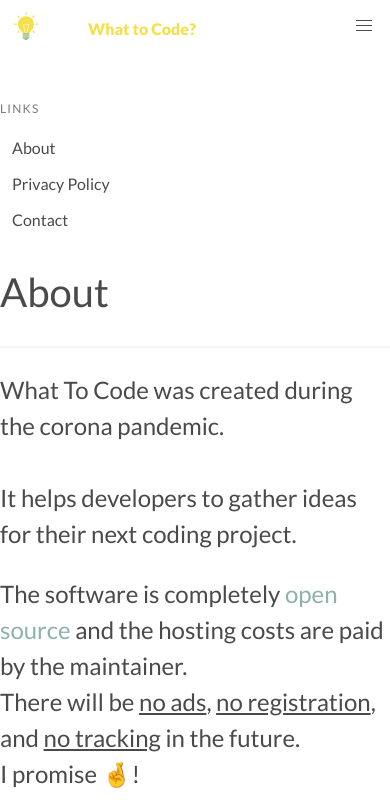
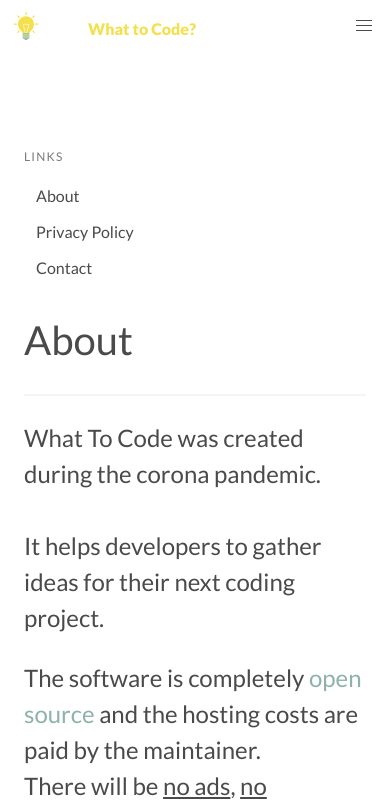
Before and after one commit to bykof/what-to-code, a Next.js app in the folder frontend/: page /about in a window 390 px wide. Shown: the top 811 px of the page. Built offline with nearby package versions, Linux system fonts and the light colour scheme.

Commit message:
Fix mobile view

```diff
--- a/frontend/components/Layout.js
+++ b/frontend/components/Layout.js
@@ -2,13 +2,13 @@ import { useState } from "react";
 import Head from "next/head";
 import Link from "next/link";
 import classNames from "classnames";
-import useTokenCookie from '../hooks/useTokenCookie';
+import useTokenCookie from "../hooks/useTokenCookie";
 
 export default ({ children }) => {
   const [isActive, setIsActive] = useState(false);
   useTokenCookie();
   return (
-    <div>
+    <React.Fragment>
       <Head>
         <title>What to Code</title>
         <link
@@ -108,7 +108,7 @@ export default ({ children }) => {
         <meta
           key="viewport"
           name="viewport"
-          content="initial-scale=1.0, width=device-width"
+          content="width=device-width, initial-scale=1"
         />
       </Head>
       <header>
@@ -163,7 +163,9 @@ export default ({ children }) => {
           </div>
         </nav>
       </header>
-      <div className="container">{children}</div>
-    </div>
+      <section className="section">
+        <div className="container">{children}</div>
+      </section>
+    </React.Fragment>
   );
 };
```
